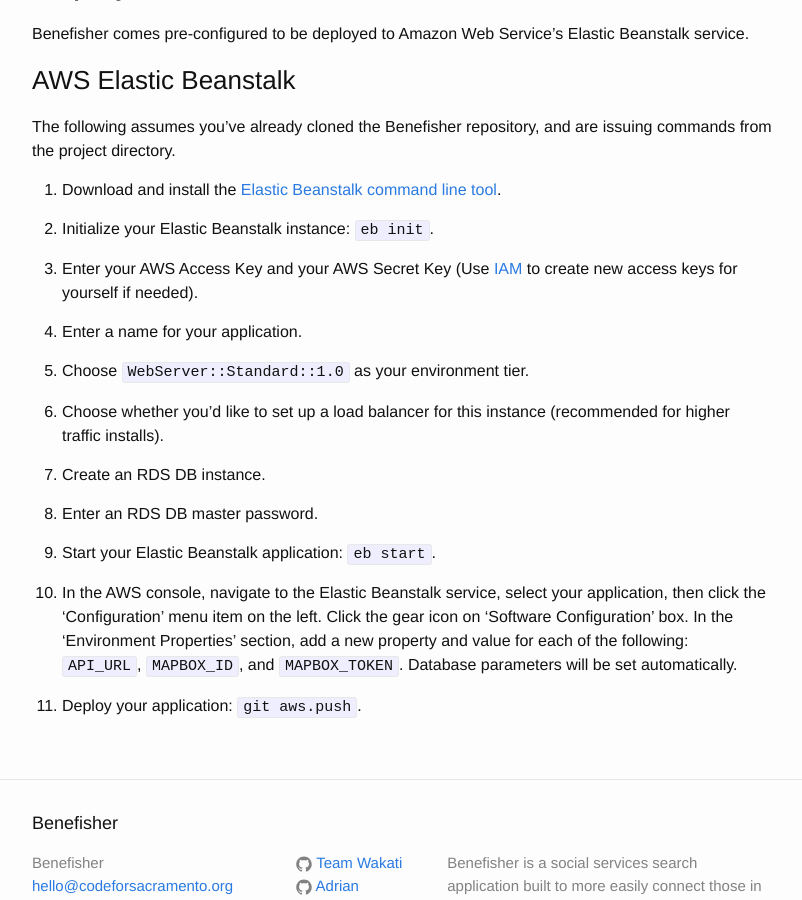
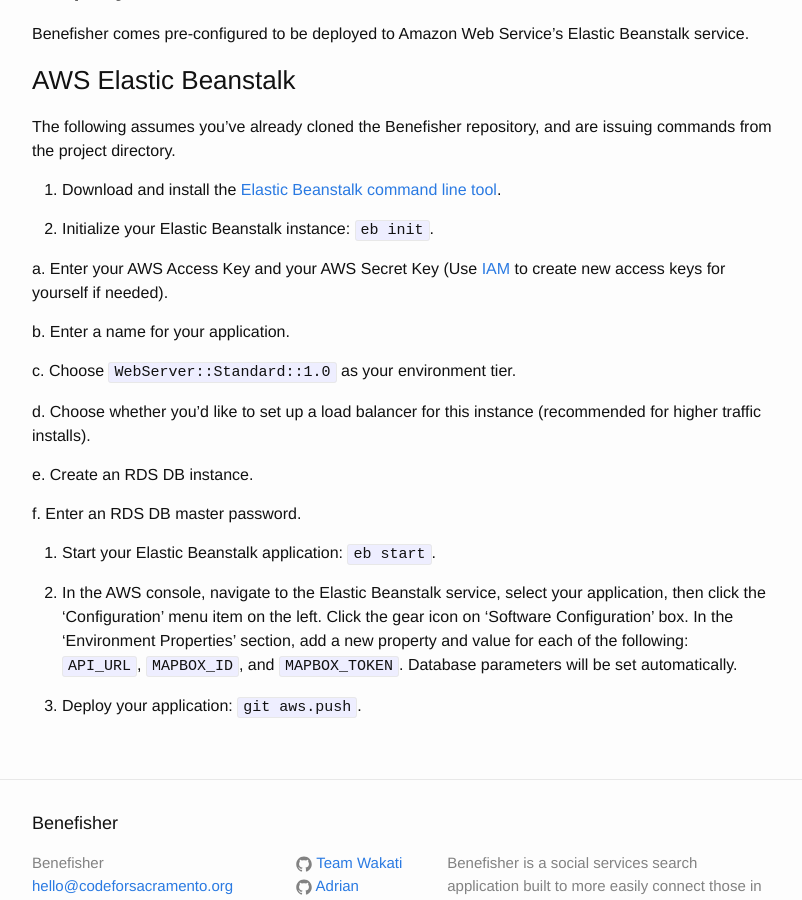
Before and after one commit to code4sac/benefisher, a Jekyll site: the page built from start.md, in a window 1280 px wide and 900 px high, scrolled down 1467 px. Shown: the whole window, without its empty margins (238-1040 px from the left). Built offline with Jekyll 4.4.1, drawn with Linux system fonts in a browser that asks for light colours; part of the change alters nothing that is shown.

```diff
--- a/start.md
+++ b/start.md
@@ -62,17 +62,17 @@ The following assumes you've already cloned the Benefisher repository, and are i
 
 2. Initialize your Elastic Beanstalk instance: `eb init`.
 
-  1. Enter your AWS Access Key and your AWS Secret Key (Use [IAM](http://docs.aws.amazon.com/IAM/latest/UserGuide/ManagingCredentials.html) to create new access keys for yourself if needed).
+  a. Enter your AWS Access Key and your AWS Secret Key (Use [IAM](http://docs.aws.amazon.com/IAM/latest/UserGuide/ManagingCredentials.html) to create new access keys for yourself if needed).
 
-  2. Enter a name for your application.
+  b. Enter a name for your application.
 
-  3. Choose `WebServer::Standard::1.0` as your environment tier.
+  c. Choose `WebServer::Standard::1.0` as your environment tier.
 
-  4. Choose whether you'd like to set up a load balancer for this instance (recommended for higher traffic installs).
+  d. Choose whether you'd like to set up a load balancer for this instance (recommended for higher traffic installs).
 
-  5. Create an RDS DB instance.
+  e. Create an RDS DB instance.
 
-  6. Enter an RDS DB master password.
+  f. Enter an RDS DB master password.
 
 3. Start your Elastic Beanstalk application: `eb start`.
 
```
